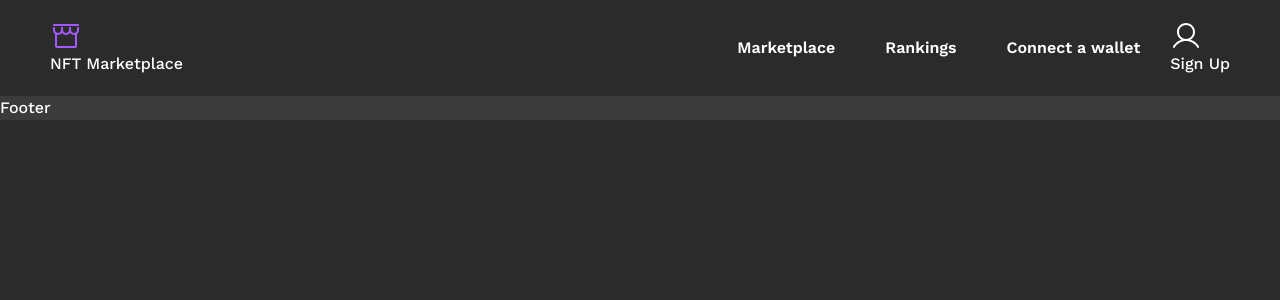
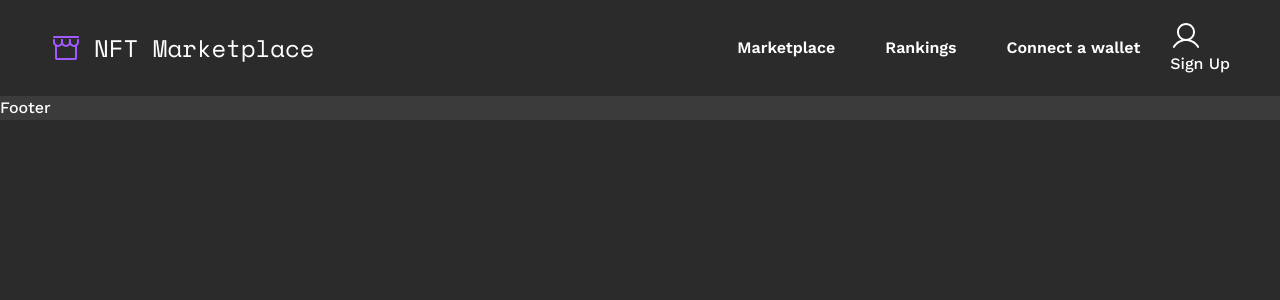
Before and after one commit to Fedor-Krasnov/NFT-marketplace, a React (Vite) app: page / in a window 1280 px wide. Shown: the top 300 px of the page. Built offline with nearby package versions, Linux system fonts and the light colour scheme.

Commit message:
fix(Logo): Добавление стилевого файла

```diff
--- a/src/components/units/Logo/Logo.jsx
+++ b/src/components/units/Logo/Logo.jsx
@@ -1,15 +1,14 @@
 import React from 'react';
 import { Link } from 'react-router-dom';
 import logoImage from './media/logo.svg';
+import './Logo.scss';
 
 const Logo = () => (
   <div className="logo">
     <Link to="/">
-      <img src={logoImage} className="main__logo" alt="logo" />
+      <img src={logoImage} alt="logo" />
     </Link>
-    <Link to="/" className="main__text__logo">
-      NFT Marketplace
-    </Link>
+    <Link to="/">NFT Marketplace</Link>
   </div>
 );
 
--- /dev/null
+++ b/src/components/units/Logo/Logo.scss
@@ -0,0 +1,13 @@
+.logo {
+  font-size: 24px;
+  line-height: 16px;
+  font-weight: 400;
+  display: flex;
+  gap: 12px;
+  font-family: 'Space Mono', sans-serif;
+  align-items: center;
+
+  @media only screen and (max-width: 375px) {
+    font-size: 18px;
+  }
+}
```
